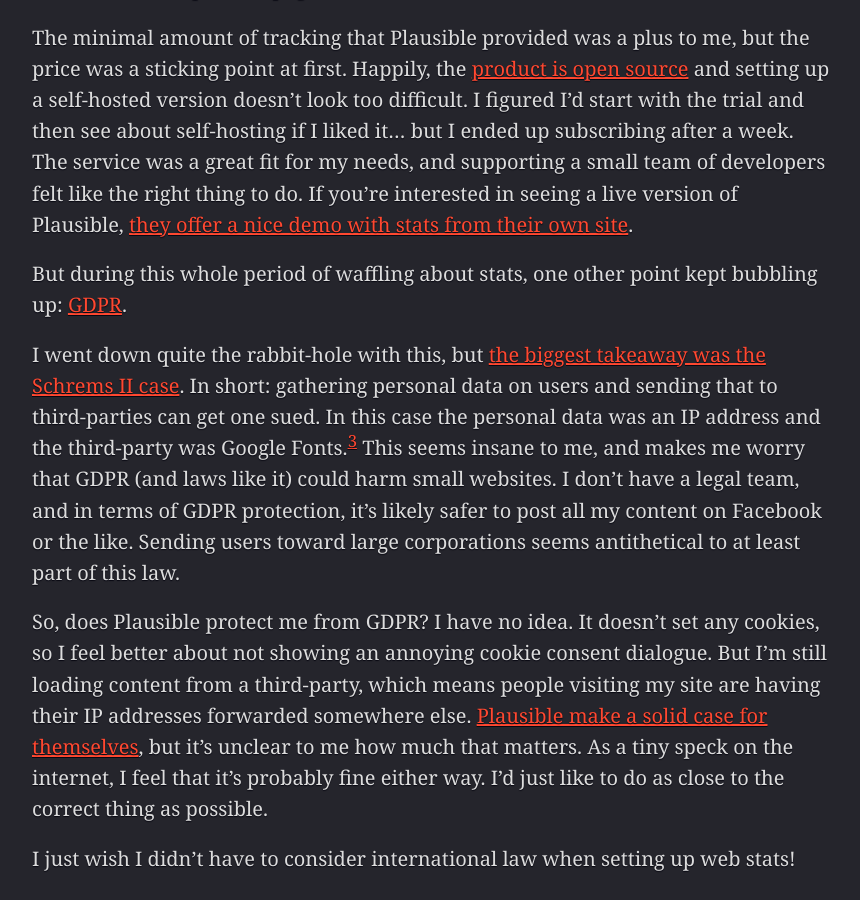
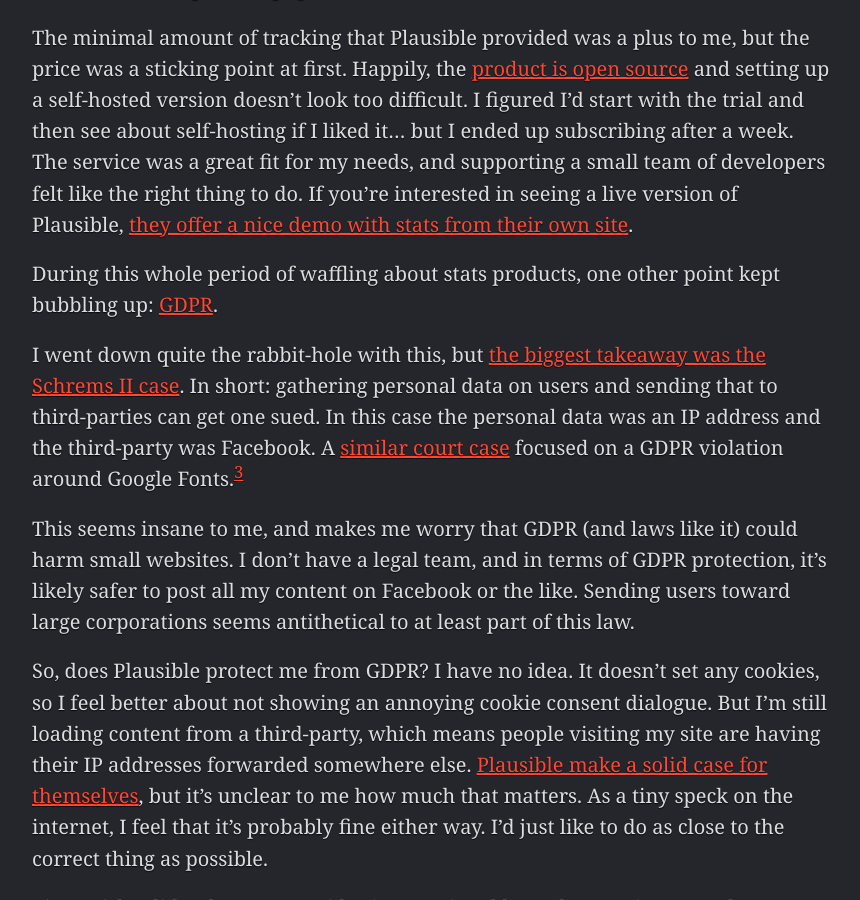
Before and after one commit to gavinanderegg/gavinanderegg.github.io, a Jekyll site: the page built from _posts/2023-01-22-blogging-analytics-and-gdpr.md, in a window 1280 px wide and 900 px high, scrolled down 1080 px. Shown: the whole window, without its empty margins (208-1068 px from the left). Built offline with Jekyll 4.4.1, drawn with Linux system fonts in a browser that asks for light colours.

Commit message:
More editing around GDPR

```diff
--- a/_posts/2023-01-22-blogging-analytics-and-gdpr.md
+++ b/_posts/2023-01-22-blogging-analytics-and-gdpr.md
@@ -15,9 +15,11 @@
 
 The minimal amount of tracking that Plausible provided was a plus to me, but the price was a sticking point at first. Happily, the [product is open source](https://github.com/plausible/analytics) and setting up a self-hosted version doesn't look too difficult. I figured I'd start with the trial and then see about self-hosting if I liked it… but I ended up subscribing after a week. The service was a great fit for my needs, and supporting a small team of developers felt like the right thing to do. If you're interested in seeing a live version of Plausible, [they offer a nice demo with stats from their own site](https://plausible.io/plausible.io).
 
-But during this whole period of waffling about stats, one other point kept bubbling up: [GDPR](https://en.wikipedia.org/wiki/General_Data_Protection_Regulation).
+During this whole period of waffling about stats products, one other point kept bubbling up: [GDPR](https://en.wikipedia.org/wiki/General_Data_Protection_Regulation).
 
-I went down quite the rabbit-hole with this, but [the biggest takeaway was the Schrems II case](https://www.gdprsummary.com/schrems-ii/). In short: gathering personal data on users and sending that to third-parties can get one sued. In this case the personal data was an IP address and the third-party was Google Fonts.[^3] This seems insane to me, and makes me worry that GDPR (and laws like it) could harm small websites. I don't have a legal team, and in terms of GDPR protection, it's likely safer to post all my content on Facebook or the like. Sending users toward large corporations seems antithetical to at least part of this law.
+I went down quite the rabbit-hole with this, but [the biggest takeaway was the Schrems II case](https://www.gdprsummary.com/schrems-ii/). In short: gathering personal data on users and sending that to third-parties can get one sued. In this case the personal data was an IP address and the third-party was Facebook. A [similar court case](https://cookie-script.com/blog/google-fonts-and-gdpr) focused on a GDPR violation around Google Fonts.[^3]
+
+This seems insane to me, and makes me worry that GDPR (and laws like it) could harm small websites. I don't have a legal team, and in terms of GDPR protection, it's likely safer to post all my content on Facebook or the like. Sending users toward large corporations seems antithetical to at least part of this law.
 
 So, does Plausible protect me from GDPR? I have no idea. It doesn't set any cookies, so I feel better about not showing an annoying cookie consent dialogue. But I'm still loading content from a third-party, which means people visiting my site are having their IP addresses forwarded somewhere else. [Plausible make a solid case for themselves](https://plausible.io/data-policy), but it's unclear to me how much that matters. As a tiny speck on the internet, I feel that it's probably fine either way. I'd just like to do as close to the correct thing as possible.
 
```
